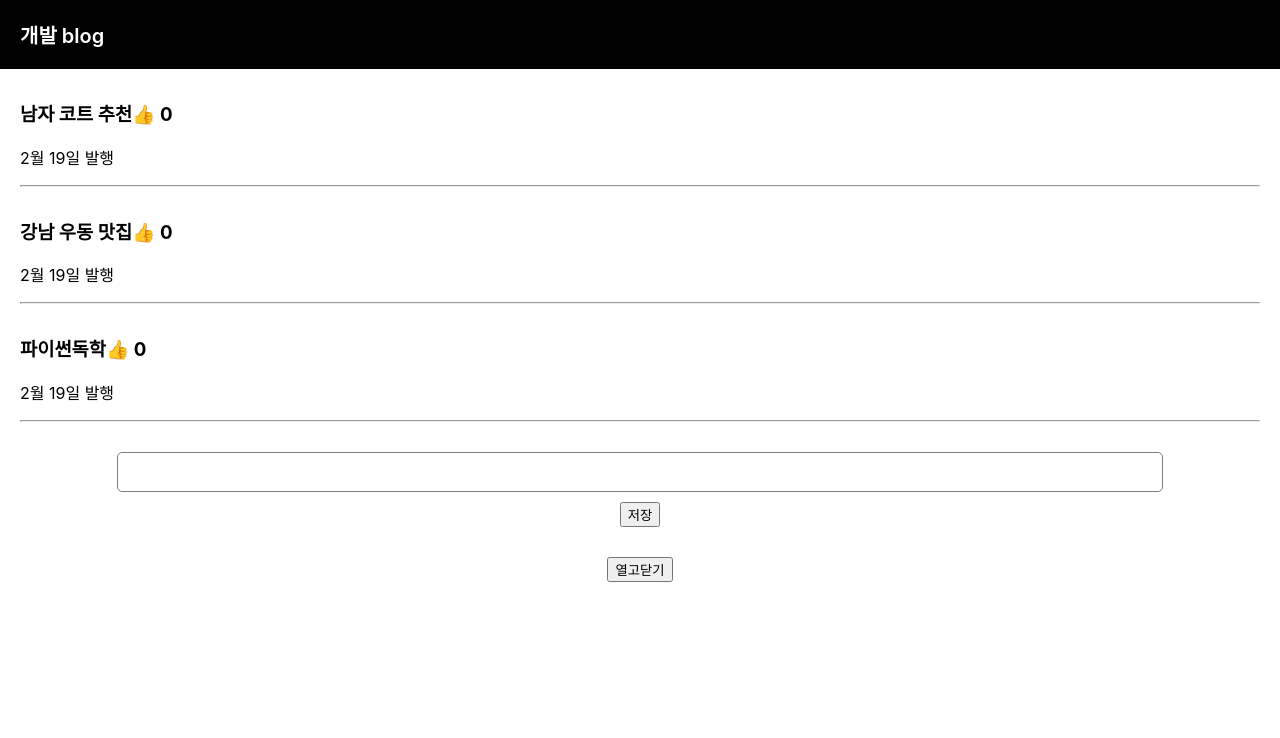
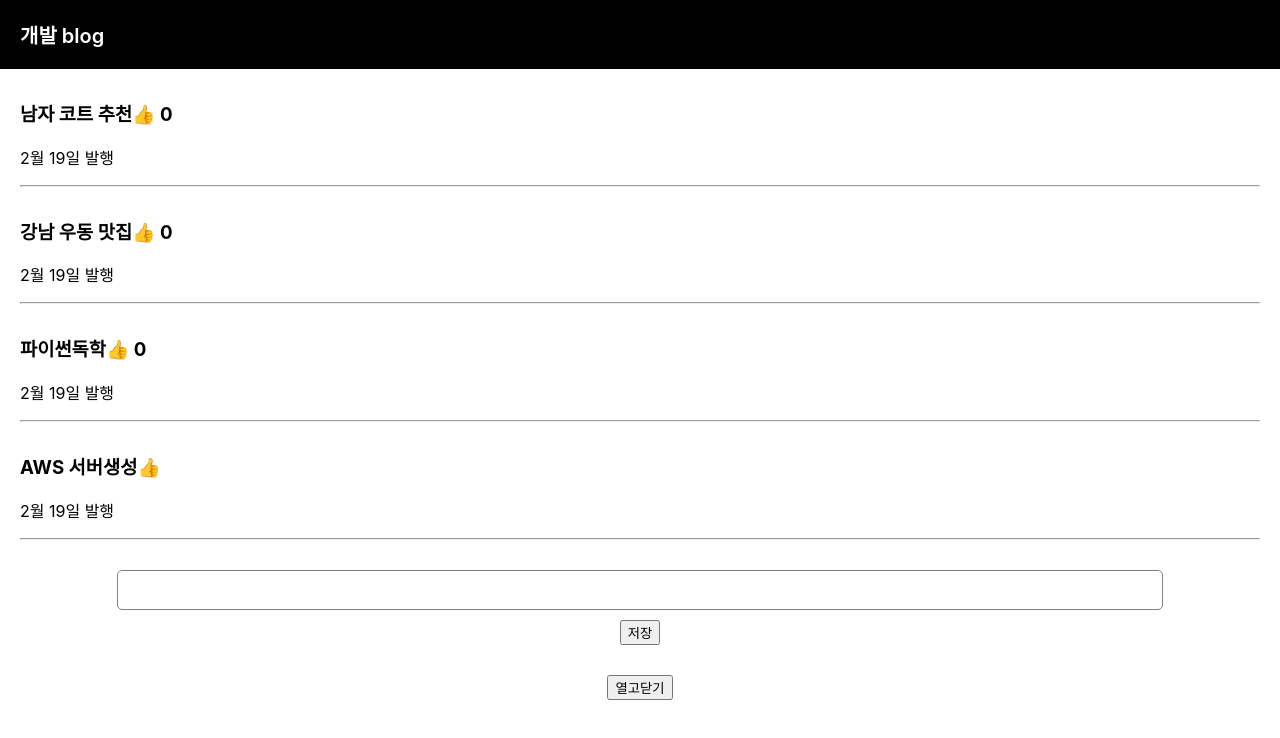
Before and after one commit to JunhoS/reservation, a React (Create React App) app: page / in a window 1280 px wide. Shown: the top 738 px of the page. Built offline with nearby package versions, Linux system fonts and the light colour scheme.

Commit message:
빌드후 배포까지

```diff
--- a/src/App.js
+++ b/src/App.js
@@ -7,7 +7,7 @@ import './App.css';
 function App() {
 // 깃 연동 테스트
 // 젠킨스 빌드 테스트
-  let [글제목, 글제목변경] = useState(['남자 코트 추천', "강남 우동 맛집", "파이썬독학"]);
+  let [글제목, 글제목변경] = useState(['남자 코트 추천', "강남 우동 맛집", "파이썬독학", "AWS 서버생성"]);
   let [model, modelChange] = useState(false);
   let [따봉, 따봉변경] = useState([0, 0, 0]);
   let [누른제목, 누른제목변경] = useState(0);
```
